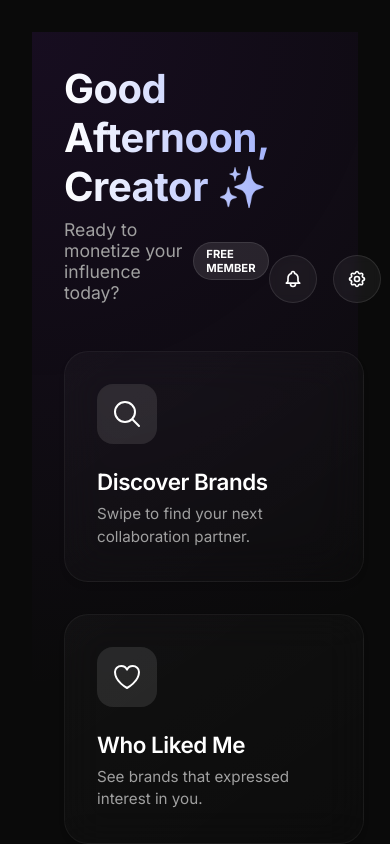
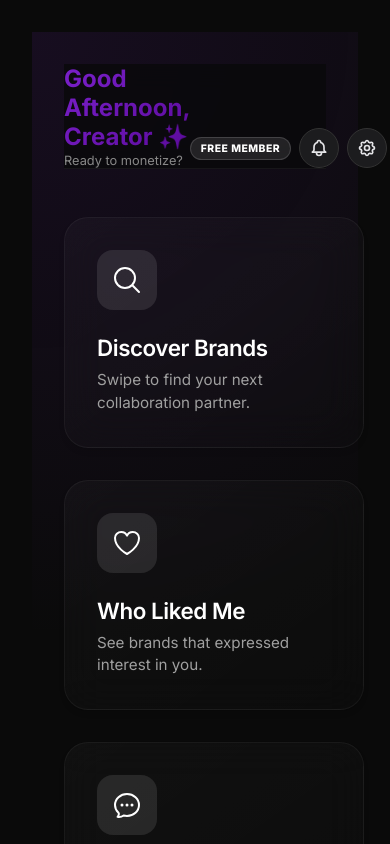
Before and after one commit to dextiii09/ping-app, a Next.js app: page /dashboard/influencer in a window 390 px wide. Shown: the top 844 px of the page. Built offline with nearby package versions, Linux system fonts and the light colour scheme.

Commit message:
style: influencer dashboard mobile redesign

```diff
--- a/app/dashboard/influencer/page.js
+++ b/app/dashboard/influencer/page.js
@@ -57,47 +57,56 @@ export default function CreatorHome() {
 
     return (
         <div className={styles.dashboardContainer}>
-            {/* PARALLAX HEADER */}
+            {/* STICKY HEADER */}
             <motion.header
                 className={styles.header}
-                style={{ y: headerY, opacity: headerOpacity }}
-                initial={{ opacity: 0, y: 30 }}
+                style={{ position: 'sticky', top: 0, zIndex: 100, background: 'rgba(9, 9, 11, 0.8)', backdropFilter: 'blur(12px)', borderBottom: '1px solid rgba(255,255,255,0.05)' }}
+                initial={{ opacity: 0, y: -20 }}
                 animate={{ opacity: 1, y: 0 }}
-                transition={{ duration: 0.6, ease: "easeOut" }}
+                transition={{ duration: 0.5 }}
             >
-                <div className={styles.welcomeText}>
-                    <h1 className="gradient-text">{greeting}, Creator ✨</h1>
-                    <div style={{ display: 'flex', alignItems: 'center', gap: '10px' }}>
-                        <p style={{ margin: 0 }}>Ready to monetize your influence today?</p>
+                <div>
+                    <h1 className="gradient-text" style={{ fontSize: '1.5rem', marginBottom: '2px' }}>{greeting}, Creator ✨</h1>
+                    <p style={{ margin: 0, fontSize: '0.8rem', color: '#888' }}>Ready to monetize?</p>
+                </div>
+
+                <div className={styles.headerActions} style={{ display: 'flex', alignItems: 'center', gap: '8px' }}>
+
+                    {/* Tier Badge */}
                     <span style={{
-                            padding: '4px 12px',
+                        padding: '4px 10px',
                         borderRadius: '20px',
                         background: tier === 'free' ? 'rgba(255,255,255,0.1)' : tier === 'plus' ? '#be123c' : tier === 'gold' ? '#b45309' : '#1f2937',
                         color: 'white',
-                            fontSize: '0.7rem',
-                            fontWeight: 'bold',
-                            border: '1px solid rgba(255,255,255,0.1)',
-                            textTransform: 'uppercase'
+                        fontSize: '0.65rem',
+                        fontWeight: '800',
+                        border: '1px solid rgba(255,255,255,0.15)',
+                        textTransform: 'uppercase',
+                        letterSpacing: '0.5px',
+                        whiteSpace: 'nowrap',
+                        height: 'fit-content'
                     }}>
                         {tier} MEMBER
                     </span>
-                    </div>
-                </div>
-                <div className={styles.headerActions}>
+
+                    {/* Notification Btn */}
                     <motion.button
                         className={styles.iconBtn}
-                        whileHover={{ scale: 1.1 }}
+                        whileHover={{ scale: 1.05 }}
                         whileTap={{ scale: 0.95 }}
                         onClick={() => setShowNotifications(!showNotifications)}
+                        style={{ width: '40px', height: '40px', borderRadius: '50%', background: '#1c1c1e', border: '1px solid #333', display: 'flex', alignItems: 'center', justifyContent: 'center', color: '#e4e4e7' }}
                     >
                         <svg width="20" height="20" fill="none" stroke="currentColor" viewBox="0 0 24 24"><path strokeLinecap="round" strokeLinejoin="round" strokeWidth="2" d="M15 17h5l-1.405-1.405A2.032 2.032 0 0118 14.158V11a6.002 6.002 0 00-4-5.659V5a2 2 0 10-4 0v.341C7.67 6.165 6 8.388 6 11v3.159c0 .538-.214 1.055-.595 1.436L4 17h5m6 0v1a3 3 0 11-6 0v-1m6 0H9" /></svg>
                     </motion.button>
+
                     {/* Settings Button */}
                     <Link href="/dashboard/settings">
                         <motion.button
                             className={styles.iconBtn}
-                            whileHover={{ scale: 1.1, rotate: 90 }}
+                            whileHover={{ scale: 1.05, rotate: 90 }}
                             whileTap={{ scale: 0.95 }}
+                            style={{ width: '40px', height: '40px', borderRadius: '50%', background: '#1c1c1e', border: '1px solid #333', display: 'flex', alignItems: 'center', justifyContent: 'center', color: '#e4e4e7' }}
                         >
                             <svg width="20" height="20" fill="none" stroke="currentColor" viewBox="0 0 24 24">
                                 <path strokeLinecap="round" strokeLinejoin="round" strokeWidth="2" d="M10.325 4.317c.426-1.756 2.924-1.756 3.35 0a1.724 1.724 0 002.573 1.066c1.543-.94 3.31.826 2.37 2.37a1.724 1.724 0 001.065 2.572c1.756.426 1.756 2.924 0 3.35a1.724 1.724 0 00-1.066 2.573c.94 1.543-.826 3.31-2.37 2.37a1.724 1.724 0 00-2.572 1.065c-.426 1.756-2.924 1.756-3.35 0a1.724 1.724 0 00-2.573-1.066c-1.543.94-3.31-.826-2.37-2.37a1.724 1.724 0 00-1.065-2.572c-1.756-.426-1.756-2.924 0-3.35a1.724 1.724 0 001.066-2.573c-.94-1.543.826-3.31 2.37-2.37.996.608 2.296.07 2.572-1.065z" />
```
Lines whose indentation alone changed are shown as unchanged.
